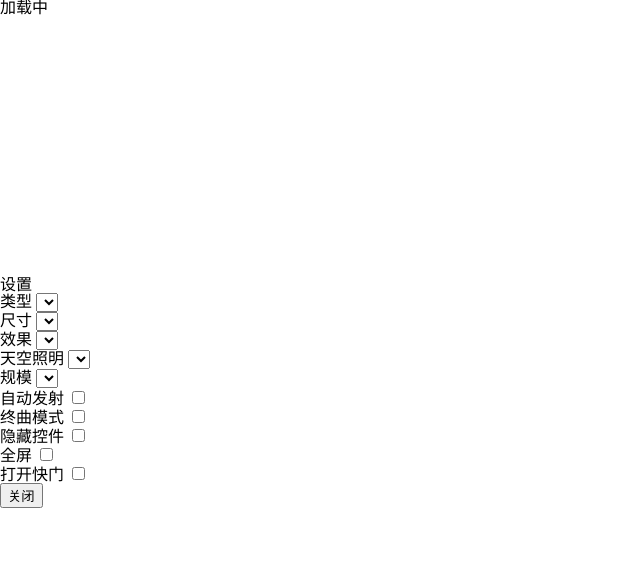
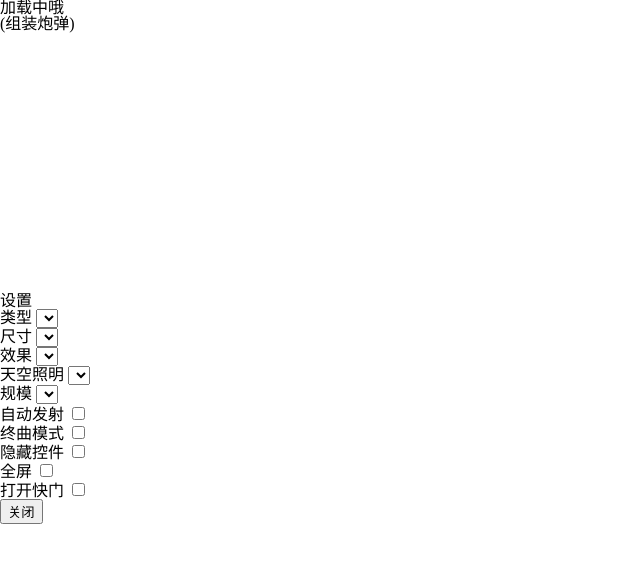
Before and after one commit to asubaia/asubaia.github.io, a plain HTML site: page index.html in a window 1280 px wide. Shown: the whole page, without its empty margins (0-640 px from the left). Drawn offline with nearby package versions, Linux system fonts and the light colour scheme.

Commit message:
Update index.html

```diff
--- a/index.html
+++ b/index.html
@@ -2,7 +2,7 @@
 <html lang="en" >
 <head>
   <meta charset="UTF-8">
-  <title>志娜新年快乐</title>
+  <title>志娜天天开心</title>
   <meta name="viewport" content="width=device-width, initial-scale=1, user-scalable=no">
 <meta name="mobile-web-app-capable" content="yes">
 <meta name="apple-mobile-web-app-capable" content="yes">
@@ -45,7 +45,8 @@
 <!-- App -->
 <div class="container">
 	<div class="loading-init">
-		<div class="loading-init__header">加载中</div>
+		<div class="loading-init__header">加载中哦</div>
+		<div class="loading-init__status">(组装炮弹)</div>
 	</div>
 	<div class="stage-container remove">
 		<div class="canvas-container">
```
